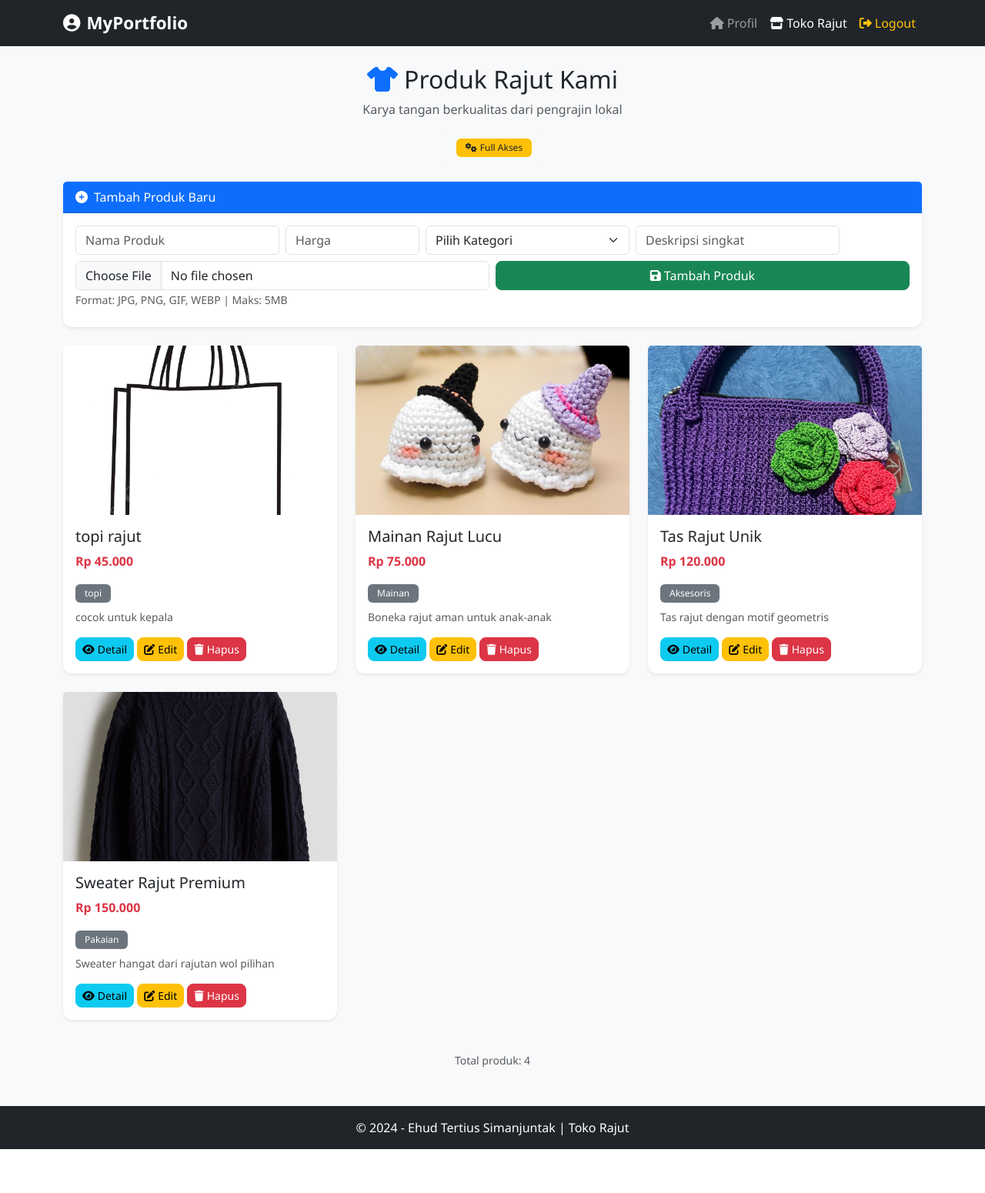
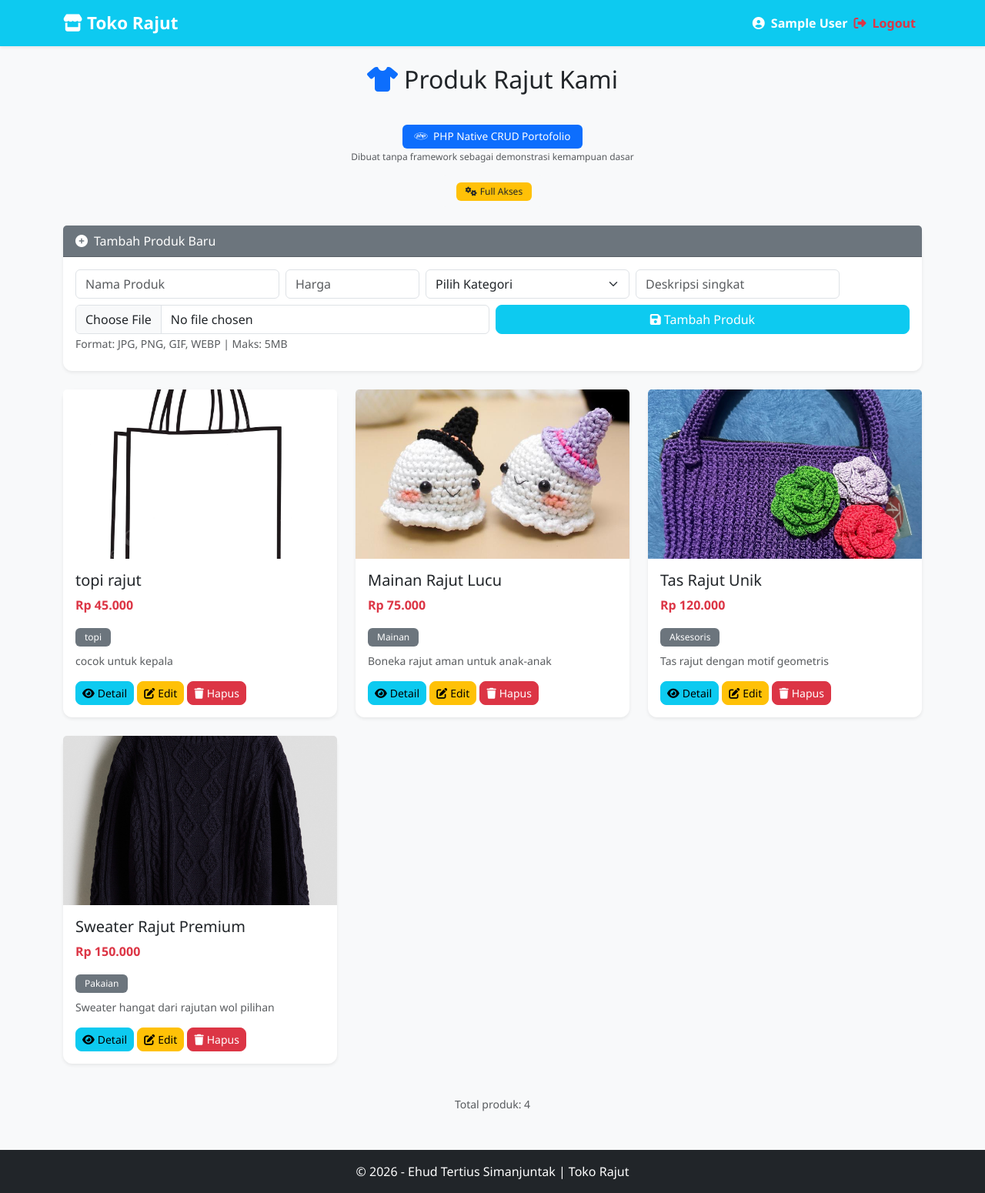
Before and after one commit to ehudtertius2/project-ujk-jwd, a PHP site: page /toko.php in a window 1280 px wide. Shown: the whole page at 77% size. Before the commit the page ends 1493 px from the top, so only its background shows below. Run offline with PHP 8.4, Linux system fonts and the light colour scheme; the visitor is signed in with stand-in values (Sample User, id 1); data comes from the database, SQL or seed files in the repository.

Commit message:
last commit

```diff
--- a/index.html
+++ b/index.html
@@ -25,14 +25,13 @@
                     <li class="nav-item"><a class="nav-link" href="#tentang">Tentang</a></li>
                     <li class="nav-item"><a class="nav-link" href="#portofolio">Portofolio</a></li>
                     <li class="nav-item"><a class="nav-link" href="#kontak">Kontak</a></li>
-                    <li class="nav-item"><a class="nav-link" href="toko.php" target="_blank"><i class="fas fa-store me-1"></i>Toko</a></li>
                 </ul>
             </div>
         </div>
     </nav>
 
     <!-- ===== BERANDA / HERO ===== -->
-    <section id="beranda" class="min-vh-100 d-flex align-items-center" style="background: linear-gradient(135deg, #0d6efd 0%, #103264 100%); padding-top: 76px;">
+    <section id="beranda" class="min-vh-100 d-flex align-items-center" style="background: linear-gradient(135deg, #5599ffe2 0%, #103264 100%); padding-top: 76px;">
         <div class="container text-white">
             <div class="row align-items-center">
                 <div class="col-md-8">
--- a/toko.php
+++ b/toko.php
@@ -202,21 +202,35 @@ $result = $conn->query("SELECT * FROM produk ORDER BY id DESC");
 </head>
 <body>
     <!-- ===== NAVBAR ===== -->
-    <nav class="navbar navbar-expand-lg navbar-dark bg-dark">
+    <nav class="navbar navbar-expand-lg navbar-dark bg-info shadow-sm">
         <div class="container">
             <a class="navbar-brand fw-bold" href="index.html">
-                <i class="fas fa-user-circle me-2"></i>MyPortfolio
+                <i class="fas fa-store"></i> Toko Rajut
             </a>
-            <div class="navbar-nav ms-auto">
-                <a class="nav-link" href="index.html">
-                    <i class="fas fa-home me-1"></i>Profil
+
+            <!-- Tombol hamburger untuk mobile -->
+            <button class="navbar-toggler" type="button"
+                    data-bs-toggle="collapse" data-bs-target="#navbarMain"
+                    aria-controls="navbarMain" aria-expanded="false"
+                    aria-label="Buka navigasi">
+                <span class="navbar-toggler-icon"></span>
+            </button>
+
+            <div class="collapse navbar-collapse" id="navbarMain">
+            <ul class="navbar-nav ms-auto align-items-lg-center">
+                <li class="nav-item">
+                    <span class="navbar-text text-white fw-semibold">
+                        <i class="fas fa-user-circle me-1"></i>
+                        <?= htmlspecialchars($_SESSION['name'] ?? 'User')    ?>
+                    </span>
+                </li>
+
+                <li class="nav-item">
+                    <a class="nav-link text-danger fw-semibold" href="logout.php">
+                        <i class="fas fa-sign-out-alt me-1"></i> Logout
                     </a>
-                <a class="nav-link active" href="toko.php">
-                    <i class="fas fa-store me-1"></i>Toko Rajut
-                </a>
-                <a class="nav-link text-warning" href="logout.php">
-                    <i class="fas fa-sign-out-alt me-1"></i>Logout
-                </a>
+                </li>
+            </ul>
         </div>
         </div>
     </nav>
@@ -225,9 +239,17 @@ $result = $conn->query("SELECT * FROM produk ORDER BY id DESC");
         <!-- ===== HEADER ===== -->
 <div class="text-center mb-4">
     <h2><i class="fas fa-tshirt text-primary me-2"></i>Produk Rajut Kami</h2>
-            <p class="text-muted">Karya tangan berkualitas dari pengrajin lokal</p>
+    <br>
+    <div class="mt-2 mb-3">
+        <span class="badge bg-primary text-white px-3 py-2" style="font-size: 0.85rem;">
+            <i class="fab fa-php me-1"></i> PHP Native CRUD Portofolio
+        </span>
+        <h5 class="d-block text-muted mt-1" style="font-size: 0.75rem;">
+            Dibuat tanpa framework sebagai demonstrasi kemampuan dasar
+        </h5>
+    </div>
 
-            <!-- Info User -->
+    <!-- Info User (kode asli tetap dipertahankan) -->
     <div class="d-inline-block bg-light px-3 py-2 rounded">
         <?php if ($isAdmin): ?>
             <span class="badge bg-warning text-dark ms-1">
@@ -259,7 +281,7 @@ $result = $conn->query("SELECT * FROM produk ORDER BY id DESC");
         <!-- ===== FORM TAMBAH PRODUK (CREATE) - HANYA ADMIN ===== -->
         <?php if ($isAdmin): ?>
         <div class="card mb-4 shadow-sm">
-            <div class="card-header bg-primary text-white">
+            <div class="card-header bg-secondary text-white">
                 <i class="fas fa-plus-circle me-2"></i>Tambah Produk Baru
             </div>
             <div class="card-body">
@@ -289,7 +311,7 @@ $result = $conn->query("SELECT * FROM produk ORDER BY id DESC");
                         <div id="preview-tambah" class="mt-2"></div>
                     </div>
                     <div class="col-md-6">
-                        <button type="submit" name="tambah" class="btn btn-success w-100">
+                        <button type="submit" name="tambah" class="btn btn-info w-100 text-white">
                             <i class="fas fa-save me-1"></i>Tambah Produk
                         </button>
                     </div>
@@ -331,7 +353,12 @@ $result = $conn->query("SELECT * FROM produk ORDER BY id DESC");
 
                     <div class="mt-3">
                         <!-- Tombol Detail (Semua user bisa lihat) -->
-                        <button class="btn btn-info btn-sm" onclick="detailProduk('<?= htmlspecialchars($row['nama']) ?>', '<?= number_format($row['harga'], 0, ',', '.') ?>', '<?= htmlspecialchars($row['kategori']) ?>', '<?= htmlspecialchars($row['deskripsi']) ?>')">
+                        <button class="btn btn-info btn-sm btn-detail"
+                            data-nama="<?= htmlspecialchars($row['nama'], ENT_QUOTES) ?>"
+                            data-harga="<?= number_format($row['harga'], 0, ',', '.') ?>"
+                            data-kategori="<?= htmlspecialchars($row['kategori'], ENT_QUOTES) ?>"
+                            data-deskripsi="<?= htmlspecialchars($row['deskripsi'], ENT_QUOTES) ?>"
+                            data-gambar="<?= htmlspecialchars($gambar_path, ENT_QUOTES) ?>">
                             <i class="fas fa-eye me-1"></i>Detail
                         </button>
 
@@ -424,18 +451,30 @@ $result = $conn->query("SELECT * FROM produk ORDER BY id DESC");
     <?php endif; ?>
 
     <!-- ===== MODAL DETAIL (Semua user bisa lihat) ===== -->
-    <div class="modal fade" id="detailModal" tabindex="-1">
-        <div class="modal-dialog">
+<div class="modal fade" id="detailModal" tabindex="-1" aria-labelledby="detailModalLabel" aria-hidden="true">
+    <div class="modal-dialog modal-lg modal-dialog-centered">
         <div class="modal-content">
             <div class="modal-header">
-                    <h5 class="modal-title"><i class="fas fa-info-circle me-2"></i>Detail Produk</h5>
-                    <button type="button" class="btn-close" data-bs-dismiss="modal"></button>
+                <h5 class="modal-title" id="detailModalLabel"><i class="fas fa-info-circle me-2"></i>Detail Produk</h5>
+                <button type="button" class="btn-close" data-bs-dismiss="modal" aria-label="Tutup"></button>
             </div>
             <div class="modal-body">
+                <div class="row g-3 align-items-start">
+                    <!-- KIRI: info produk -->
+                    <div class="col-md-6">
                         <p><strong>Nama:</strong> <span id="detail-nama"></span></p>
-                    <p><strong>Harga:</strong> <span id="detail-harga"></span></p>
-                    <p><strong>Kategori:</strong> <span id="detail-kategori"></span></p>
-                    <p><strong>Deskripsi:</strong> <span id="detail-deskripsi"></span></p>
+                        <p><strong>Harga:</strong> <span id="detail-harga" class="text-danger fw-bold"></span></p>
+                        <p><strong>Kategori:</strong> <span id="detail-kategori" class="badge bg-secondary"></span></p>
+                        <p class="mb-1"><strong>Deskripsi:</strong></p>
+                        <p id="detail-deskripsi" class="text-muted"></p>
+                    </div>
+                    <!-- KANAN: gambar produk -->
+                    <div class="col-md-6 text-center">
+                        <img id="detail-gambar" src="images/default.png" alt="Gambar produk"
+                             class="img-fluid rounded shadow-sm"
+                             style="max-height: 260px; width: 100%; object-fit: cover;">
+                    </div>
+                </div>
             </div>
             <div class="modal-footer">
                 <button class="btn btn-secondary" data-bs-dismiss="modal">Tutup</button>
@@ -447,12 +486,12 @@ $result = $conn->query("SELECT * FROM produk ORDER BY id DESC");
     <!-- ===== FOOTER ===== -->
     <footer class="bg-dark text-white text-center py-3 mt-5">
         <div class="container">
-            <p class="mb-0">&copy; 2024 - Ehud Tertius Simanjuntak | Toko Rajut</p>
+            <p class="mb-0">&copy; <?= date('Y') ?> - Ehud Tertius Simanjuntak | Toko Rajut</p>
         </div>
     </footer>
 
     <!-- Bootstrap JS -->
     <script src="https://cdn.jsdelivr.net/npm/bootstrap@5.3.0/dist/js/bootstrap.bundle.min.js"></script>
-    <script src="script.js"></script>
+    <script src="script.js?v=<?= time(); ?>"></script>
 </body>
 </html>
```
Also changed, not shown: script.js (+42 -22 lines). Lines whose indentation alone changed are shown as unchanged.
